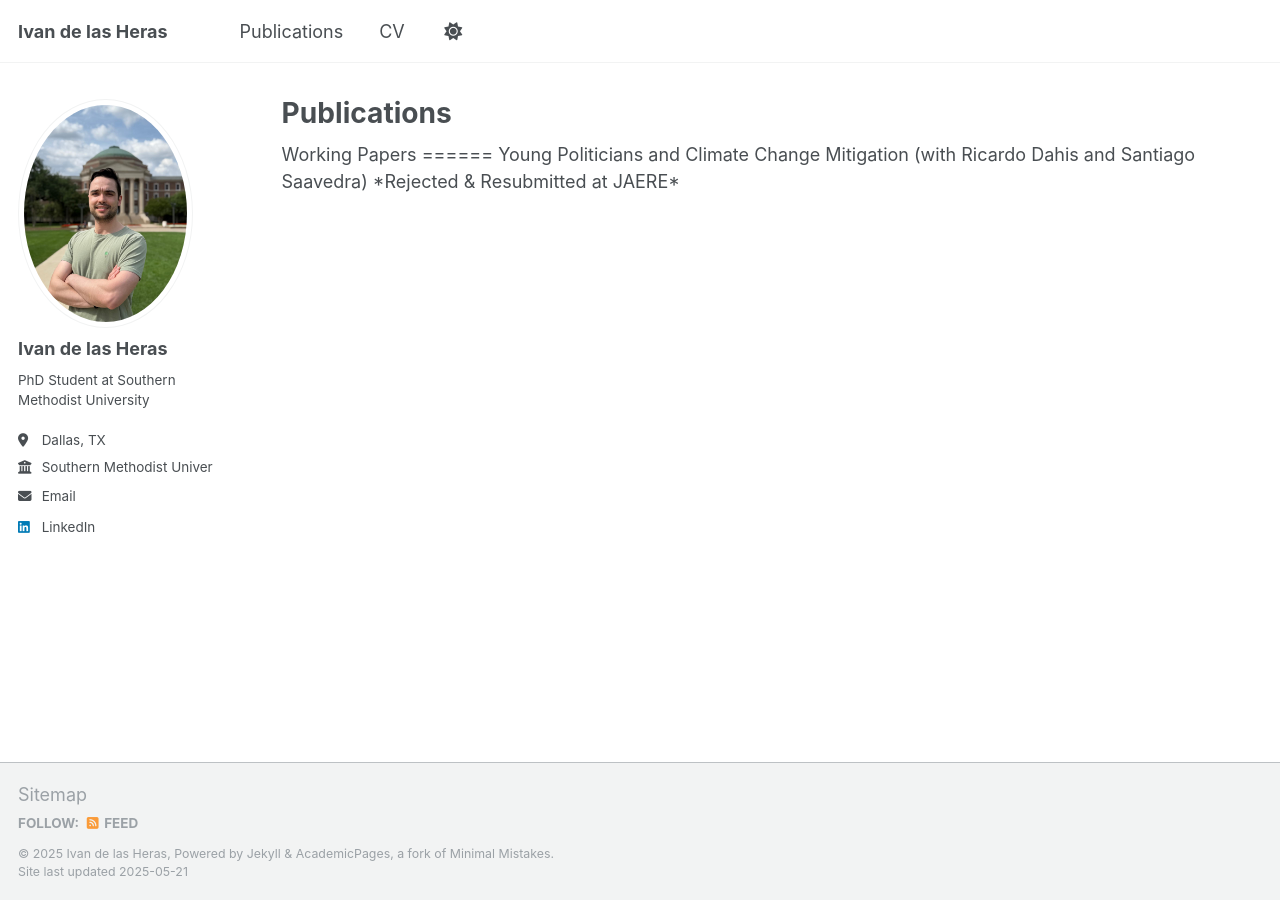
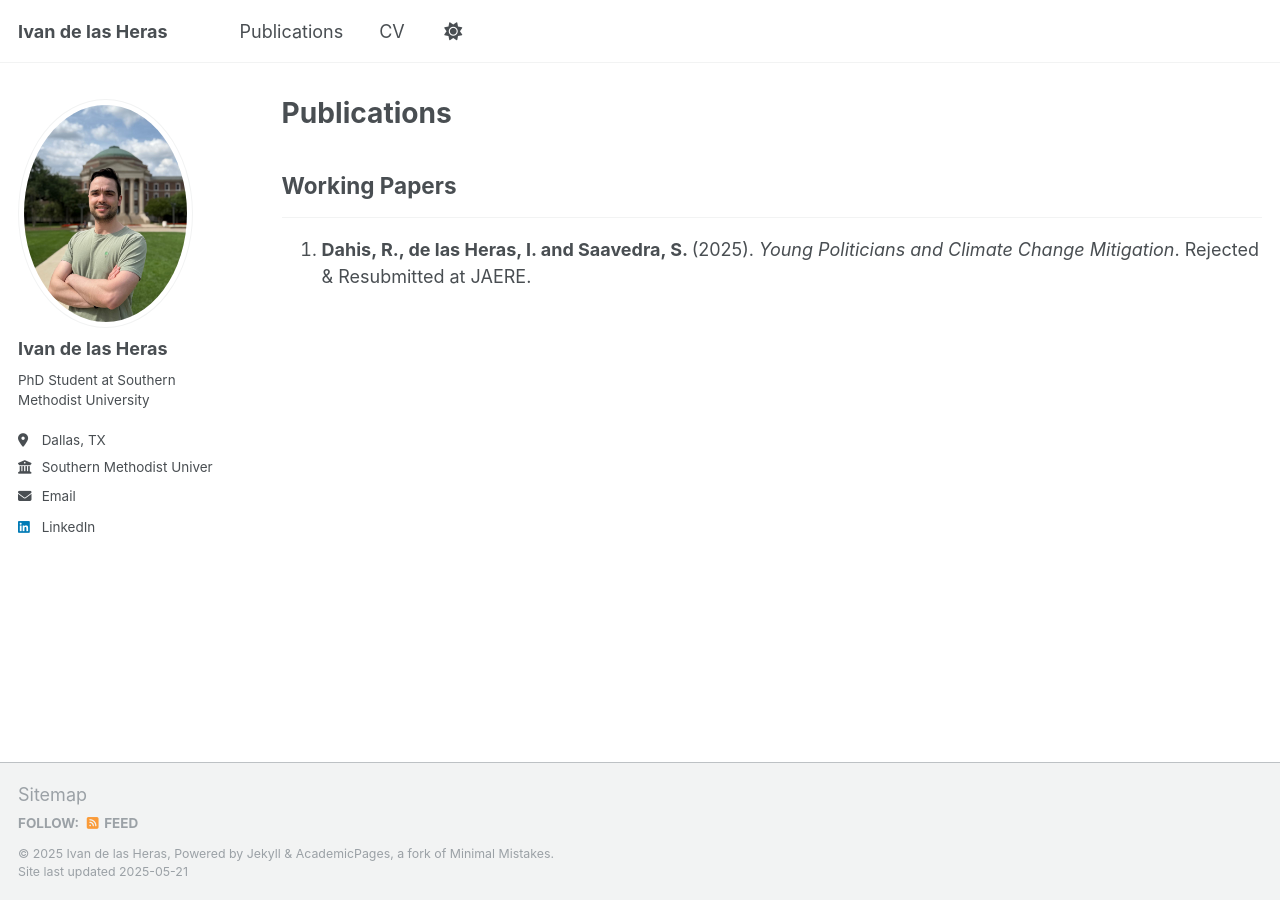
Before and after one commit to ivandelasheras/ivandelasheras.github.io, a Jekyll site: the page built from _pages/publications.html, in a window 1280 px wide. Built offline with Jekyll 4.4.1, drawn with Linux system fonts in a browser that asks for light colours.

Commit message:
checking

```diff
--- a/_pages/publications.html
+++ b/_pages/publications.html
@@ -9,12 +9,16 @@ author_profile: true
   <div class="wordwrap">You can also find my articles on <a href="{{site.author.googlescholar}}">my Google Scholar profile</a>.</div>
 {% endif %}
 
-{% include base_path %}
-Working Papers
-======
-Young Politicians and Climate Change Mitigation
-(with Ricardo Dahis and Santiago Saavedra)
-*Rejected & Resubmitted at JAERE*
+<h2>Working Papers </h2>
+<hr />
+
+<ol>
+  <li>
+    <strong>Dahis, R., de las Heras, I. and Saavedra, S. </strong> (2025).
+    <em>Young Politicians and Climate Change Mitigation</em>.
+    <span>Rejected & Resubmitted at JAERE.</span>
+  </li>
+</ol>
 
 <!-- New style rendering if publication categories are defined
 {% if site.publication_category %}
```
